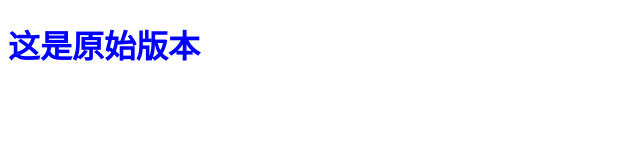
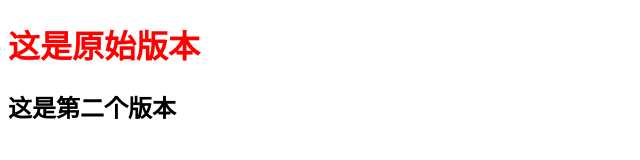
Before and after one commit to renshuailin/test, a plain HTML site: page index.html in a window 1280 px wide. Shown: the whole page, without its empty margins (0-640 px from the left). Drawn offline with Linux system fonts and the light colour scheme.

Commit message:
第二版本

```diff
--- a/index.css
+++ b/index.css
@@ -1,3 +1,3 @@
 h1 {
-    color: blue;
+    color: red
 }
--- a/index.html
+++ b/index.html
@@ -10,6 +10,7 @@
 
 <body>
     <h1>这是原始版本</h1>
+    <h2>这是第二个版本</h2>
 </body>
 
 </html>
```
